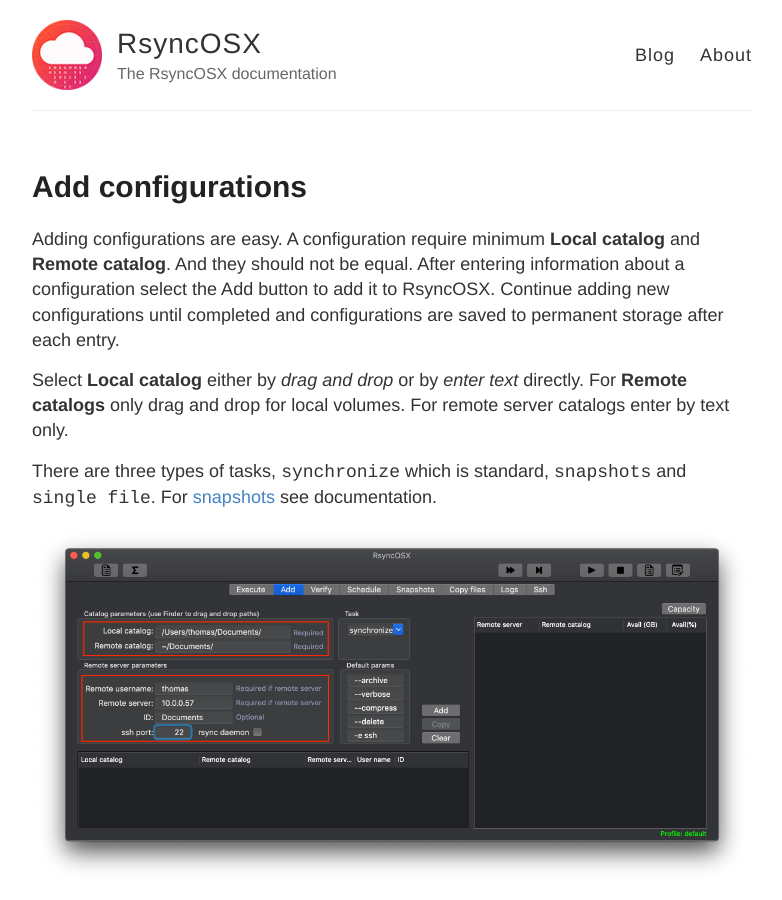
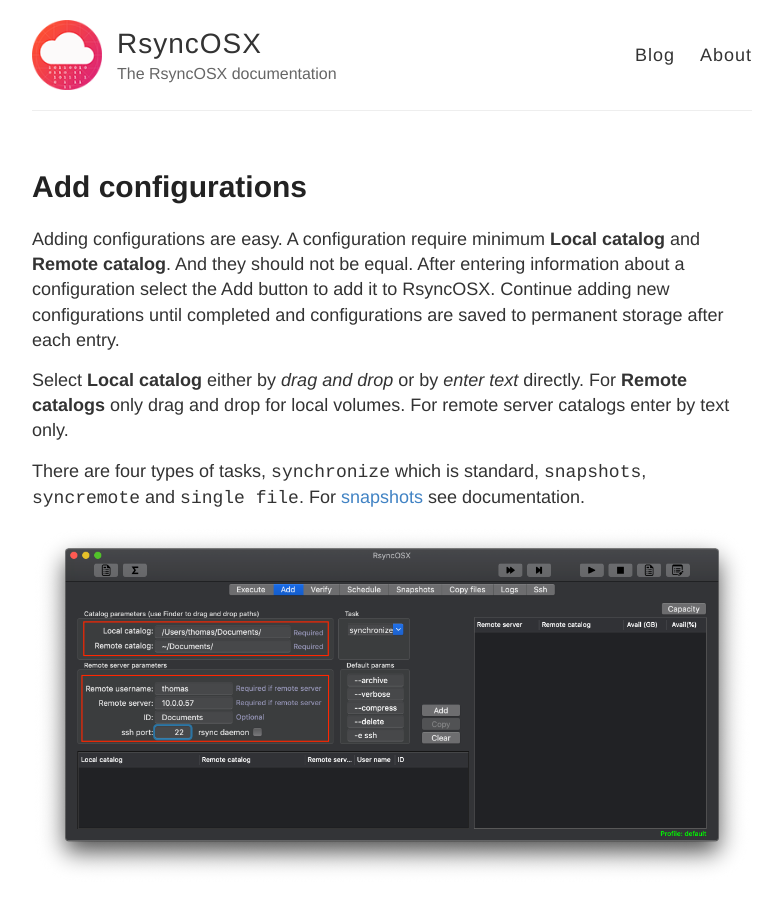
Before and after one commit to d2s/Documentation, a Jekyll site: the page built from _posts/2018-04-10-AddConfigurations.md, in a window 1280 px wide and 900 px high. Shown: the whole window, without its empty margins (248-1030 px from the left). Built offline with Jekyll 4.4.1, drawn with Linux system fonts in a browser that asks for light colours; some of the changed text lies outside the part shown.

Commit message:
Update 2018-04-10-AddConfigurations.md

```diff
--- a/_posts/2018-04-10-AddConfigurations.md
+++ b/_posts/2018-04-10-AddConfigurations.md
@@ -7,7 +7,7 @@ Adding configurations are easy. A configuration require minimum **Local catalog*
 
 Select **Local catalog** either by *drag and drop* or by *enter text* directly. For **Remote catalogs** only drag and drop for local volumes. For remote server catalogs enter by text only.
 
-There are three types of tasks, `synchronize` which is standard, `snapshots` and `single file`. For [snapshots](/Snapshots) see documentation.
+There are four types of tasks, `synchronize` which is standard, `snapshots`, `syncremote` and `single file`. For [snapshots](/Snapshots) see documentation.
 
 ![Execute view](/images/RsyncOSX/master/add/add1.png)
 
@@ -35,7 +35,7 @@ The `Capacity` button query remote storage all configurations about available st
 - **ssh port**:
   - if ssh communicates through other than standard port it must be set here, port 22 is default port for ssh and not require to set
 - **Type**:
-    - There are three types of tasks, `synchronize` which is standard, `snapshots` and `single file`.
+    - There are four types of tasks, `synchronize` which is standard, `snapshots`, `syncremote` and `single file`.
 - **rsync daemon**:
     Enabling rsync daemon puts a double colon `::` in address parameter to rsync. It forces rsync to use the rsync daemon remote. There are [two possible setup for using the rsync daemon](/Rsyncdaemon). Utilizing a rsync daemon setup does **not** encrypt the transfer between client and server. To encrypt the transfer require tunneling traffic in a ssh protocol. [See how to setup ssh passwordless logins](/Remotelogins).
 
```
